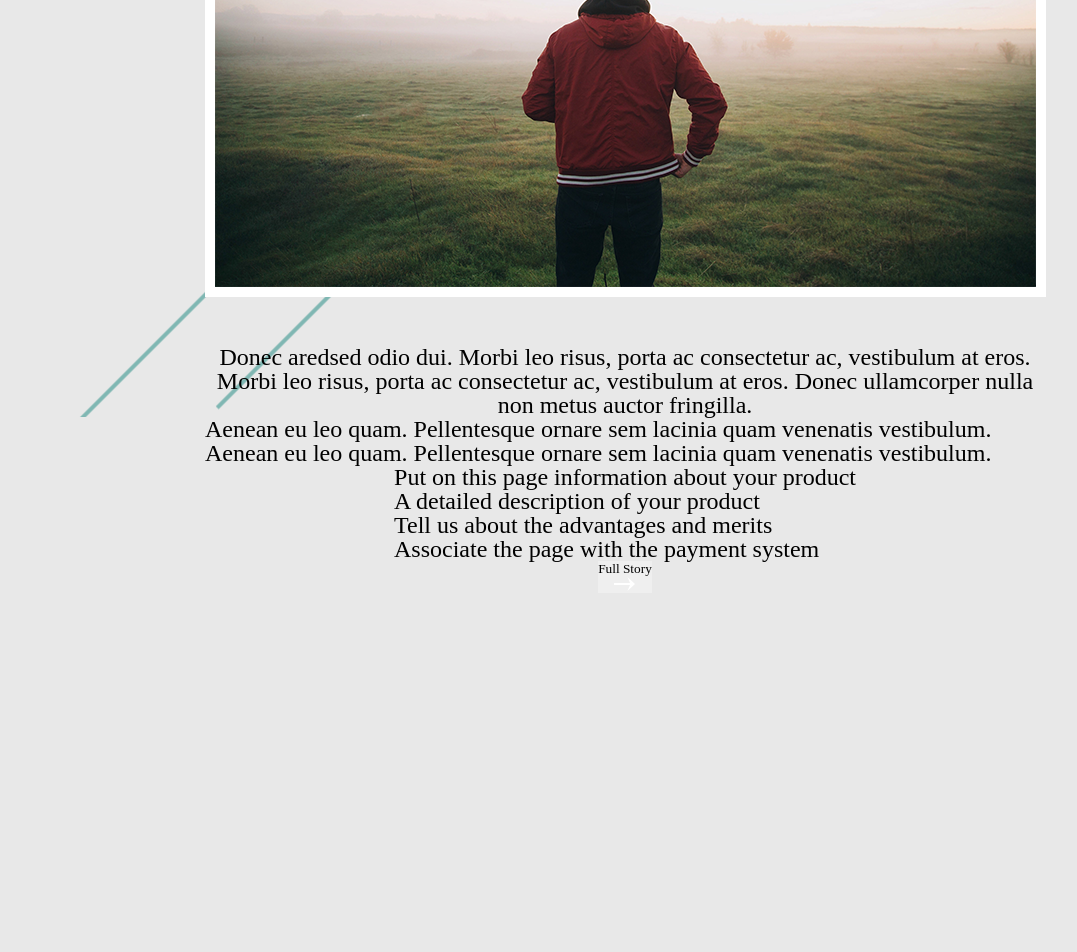
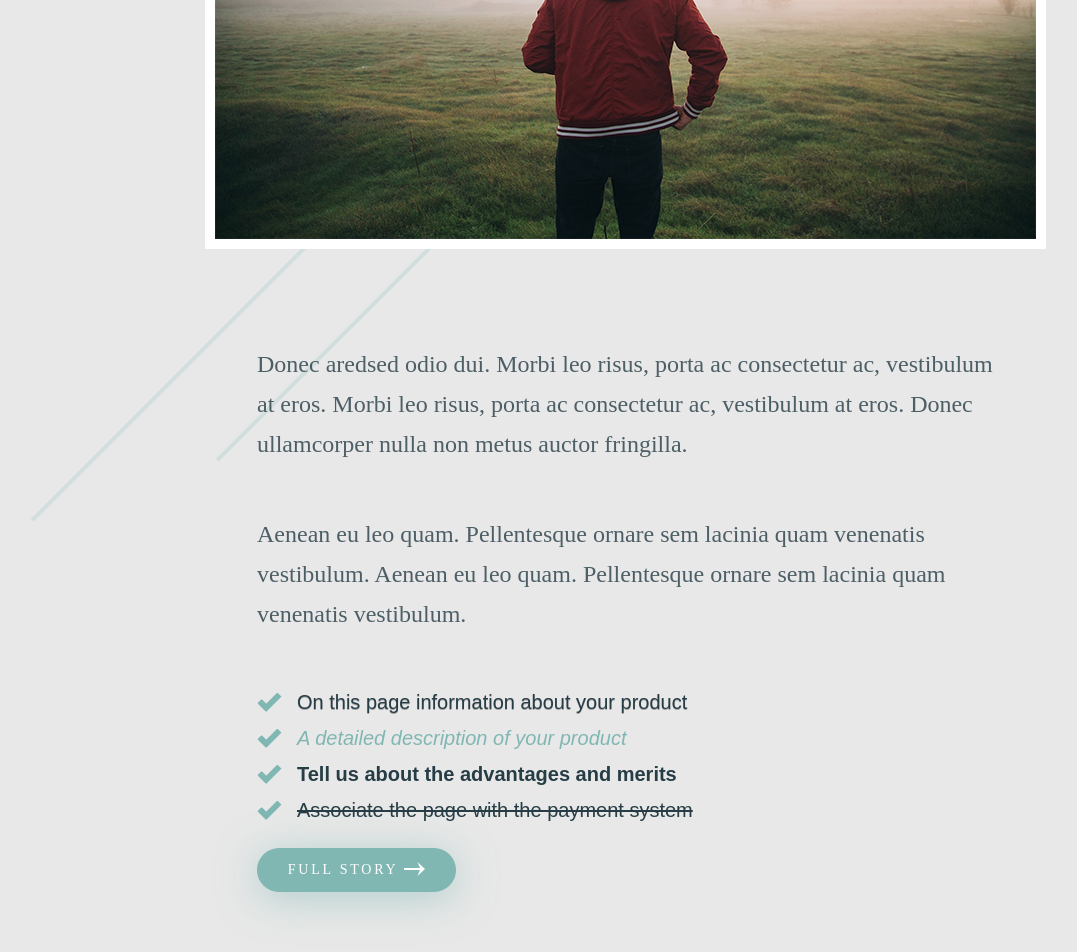
Before and after one commit to QusaiStellar/freelancer_lifestyle, a plain HTML site: page css_5/css_5/index.html in a window 1280 px wide. Shown: the part 652-1604 px from the top of the page, without its empty margins (15-1092 px from the left). Before the commit the page ends 1245 px from the top, so only its background shows below. Drawn offline with Linux system fonts and the light colour scheme.

Commit message:
end homework (so so)

```diff
--- a/css_5/css_5/css/style.css
+++ b/css_5/css_5/css/style.css
@@ -29,20 +29,49 @@ header {
 .container {
     margin: 0% auto;
     max-width: 840px;
-    justify-items: center;
+    text-align: center;
+}
 
+.text_container {
+    margin: 0% auto;
+    max-width: 736px;
+    text-align: center;
 }
 
 .main_text {
     margin: 110px auto 0 auto;
   text-align: center;
-  background-image: url(../img/background.png);
-  background-repeat: no-repeat;
-background-position: 50% 50%;
-  background-size: 1190px 1064px;
-
+    max-width: 1190px;
 }
 
+.opacity_text {
+    font-size: 24px;
+    text-align: left;
+    margin-top: 95px;
+line-height: 40px;
+font-weight: 400;
+color: #273d46;
+opacity: 0.8;
+}
+
+.under_main_text {
+    font-size: 24px;
+    text-align: left;
+    margin: 50px auto;
+line-height: 40px;
+font-weight: 400;
+color: #273d46;
+opacity: 0.8;
+}
+
+#background_img {
+display: block;
+margin: 0px auto;
+    position: absolute;
+    z-index: -1;
+    background-size: 1190px 1064px;
+    opacity: 0.2;
+}
 
 .logo {
     padding: 20px;
@@ -64,6 +93,71 @@ margin-bottom: 50px;
 }
 
 .img {
-    margin: 2em 0em;
     border: white 10px solid;
 }
+
+.list {
+    font-family: Arial, Helvetica, sans-serif;
+    font-size: 20px;
+    line-height: 36px;
+
+}
+
+.list_item {
+    text-align: left;
+    background-image: url(../img/check.png);
+    background-repeat: no-repeat;
+    background-position: left;
+}
+
+#item_1 {
+    margin-left: 40px;
+    font-weight: 400;
+text-shadow: 0px 1px 0px rgba(0,0,0,0.3);
+color: #273d46;
+}
+
+#item_2 {
+    margin-left: 40px;
+    font-weight: 400;
+font-style: italic;
+color: #80b7b3;
+}
+
+#item_3 {
+    margin-left: 40px;
+    font-weight: 700;
+color: #273d46;
+}
+
+#item_4 {
+    margin-left: 40px;
+    font-weight: 400;
+text-decoration: line-through;
+color: #273d46;
+}
+
+button {
+    display: block;
+    position: relative;
+    left: 0px;
+    margin: 20px 0;
+    width: 199px;
+height: 44px;
+border-radius: 22px;
+background-color: #80b7b3;
+box-shadow: 0px 6px 40px 0px rgba(128,183,179,0.54);
+}
+
+button span {
+    font-size: 14px;
+font-weight: 400;
+text-transform: uppercase;
+letter-spacing: 0.2em;
+color: #ffffff;
+line-height: normal;
+}
+
+footer {
+    height: 200px;
+}
--- a/css_5/css_5/index.html
+++ b/css_5/css_5/index.html
@@ -21,40 +21,43 @@
 
 
 	<div class="main_text">
+		<img id="background_img" src="../css_5/img/background.png" alt="background">
 		<div class="container">
 			<div class="logo">
 				<p>TRAVEL</p>
 			</div>
-			<div class="donec">
+			<div class="text_container donec">
 				<p>Donec sed odio dui. Cras mattis consectetur purus sit amet fermentum.</p>
 			</div>
-			<img class="img" src="img/man.png" alt="">
-			<p>Donec aredsed odio dui. Morbi leo risus, porta ac consectetur ac,
+			<img class="img" src="img/man.png" alt="Photo man">
+			<p class="opacity_text text_container">Donec aredsed odio dui. Morbi leo risus, porta ac consectetur ac,
 				vestibulum at eros. Morbi leo risus, porta ac consectetur ac, vestibulum at eros.
 				Donec ullamcorper nulla non metus auctor fringilla.
 			</p>
 		</div>
 	</div>
-	<div class="container">
+	<div class="text_container">
 		<div class="under_main_text">
-			<p>Aenean eu leo quam. Pellentesque ornare sem lacinia quam venenatis vestibulum. Aenean eu leo
+			<p>Aenean eu leo quam. Pellentesque ornare sem lacinia quam venenatis vestibulum.
+				Aenean eu leo
 				quam. Pellentesque ornare sem lacinia quam venenatis vestibulum.</p>
 		</div>
 		<ul class="list">
-			<li class="list_item">Put on this page information about your product</li>
-			<li class="list_item">A detailed description of your product</li>
-			<li class="list_item">Tell us about the advantages and merits</li>
-			<li class="list_item">Associate the page with the payment system</li>
+			<li class="list_item"><span id="item_1">On this page information about your product</span></li>
+			<li class="list_item"><span id="item_2">A detailed description of your product</span></li>
+			<li class="list_item"><span id="item_3">Tell us about the advantages and merits</span></li>
+			<li class="list_item"><span id="item_4">Associate the page with the payment system</span></li>
 		</ul>
 
 		<button>
-			<p>Full Story</p>
-			<img src="img/arrow.png" alt="Стрелка">
+			<span>Full Story <img src="img/arrow.png" alt="Стрелка"></span>
+
 		</button>
+	</div>
 
 
-		<footer class="footer">
-		</footer>
+	<footer class="footer">
+	</footer>
 </body>
 
 </html>
```
Also changed, not shown: css_5/css_5/img/check.png (added).
